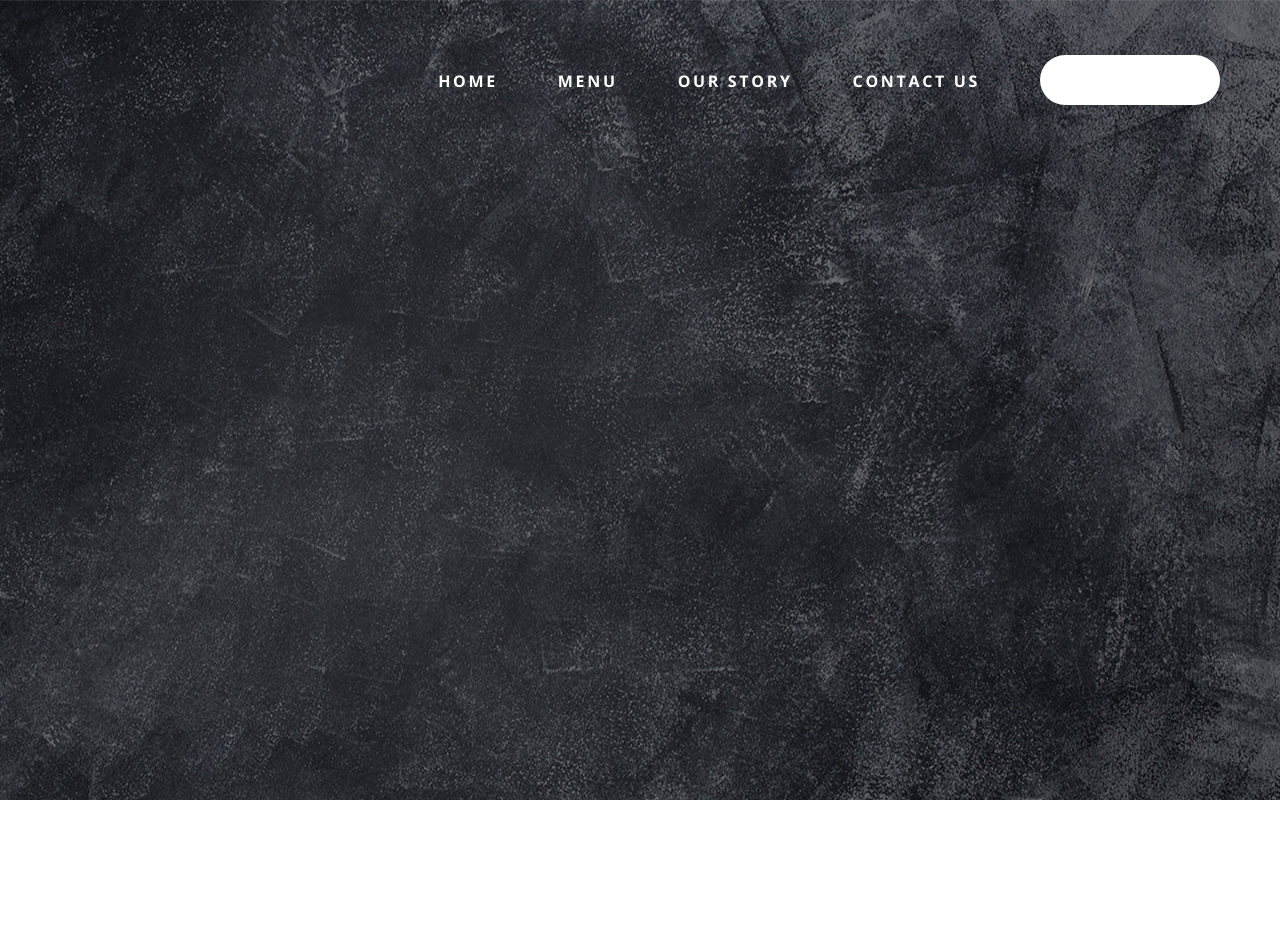
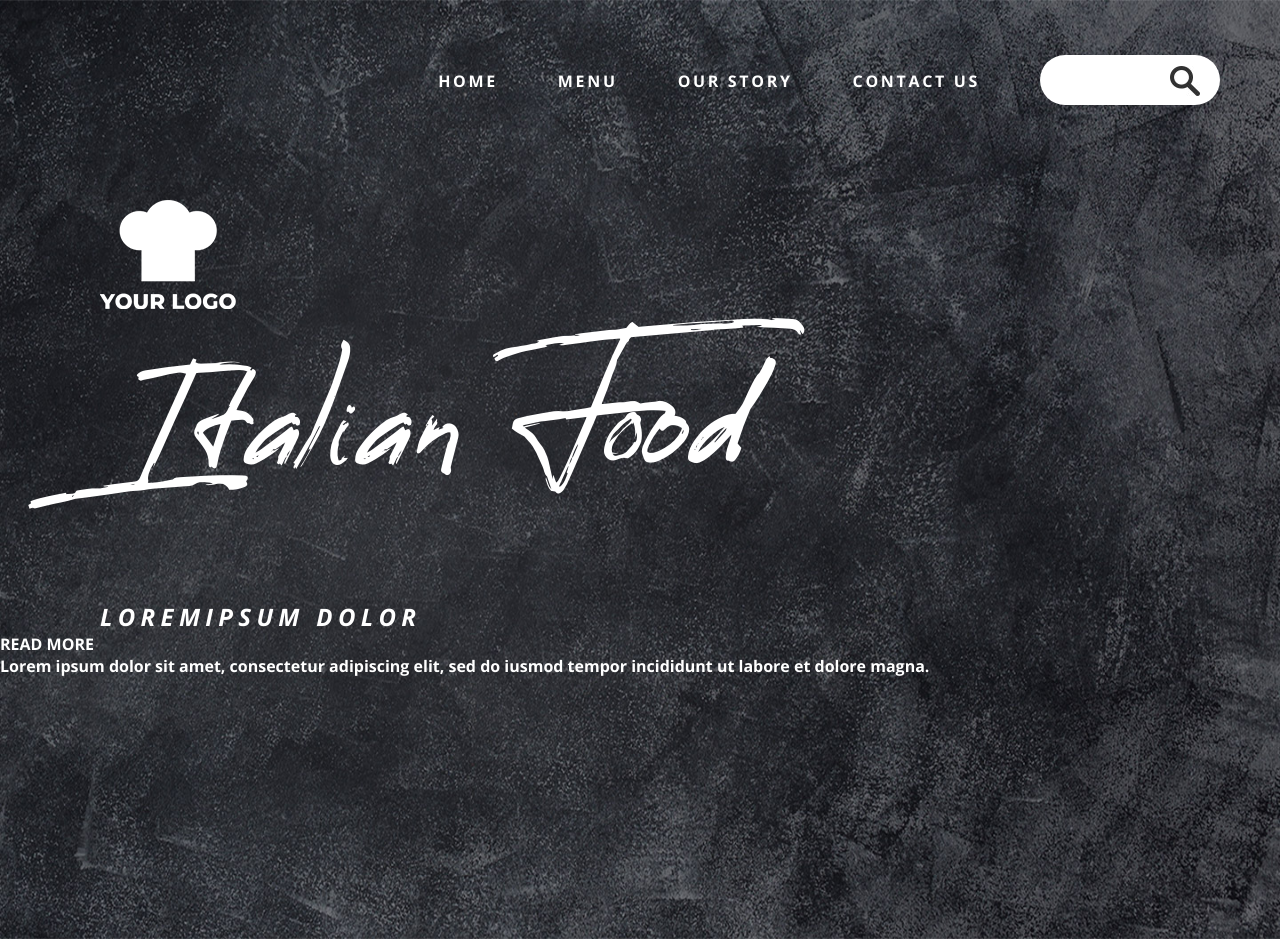
Before and after one commit to AveWycc220/italianFoodSite, a website: page index.html in a window 1280 px wide. Before the commit the page ends 800 px from the top, so only its background shows below. Drawn offline with nearby package versions, Linux system fonts and the light colour scheme.

Commit message:
feat (html&css): end menu and start left-bottom header

```diff
--- a/index.html
+++ b/index.html
@@ -11,19 +11,38 @@
     <header class="header">
         <div class="menu">
             <div class="menu_home">
-                HOME
+                <a href="#" class="link-menu">HOME</a>
             </div>
             <div class="menu_menu">
-                MENU
+                <a href="#" class="link-menu">MENU</a>
             </div>
             <div class="menu_our-story">
-                OUR STORY
+                <a href="#" class="link-menu">OUR STORY</a>
             </div>
             <div class="menu_contact-us">
-                CONTACT US
+                <a href="#" class="link-menu">CONTACT US</a>
             </div>
             <div class="menu_form">
-                <form action="search" class="search-form"></form>
+                <form action="search" class="search-form"><img src="img/header/search.jpg" class="search-image" alt="search"></form>
+            </div>
+        </div>
+        <div class="bottom-header">
+            <div class="left-bottom-header">
+                <div class="img">
+                    <img src="img/header/place_your_logo_here.png" alt="logo">
+                </div>
+                <div class="title">
+                    Italian Food
+                </div>
+                <div class="subtitle">
+                    LOREMIPSUM DOLOR
+                </div>
+                <div class="btn_read_more">
+                    READ MORE
+                </div>
+                <div class="text">
+                    Lorem ipsum dolor sit amet, consectetur adipiscing elit, sed do iusmod tempor incididunt ut labore et dolore magna.
+                </div>
             </div>
         </div>
     </header>
--- a/scss/_vars.scss
+++ b/scss/_vars.scss
@@ -1,3 +1,4 @@
 $path_img: '../img/';
 $font: 'Open Sans', sans-serif;
 $font-color: #ffffff;
+$font-size: 12pt;
--- a/scss/style.scss
+++ b/scss/style.scss
@@ -1,17 +1,19 @@
 @import "_vars.scss";
+@import "_fonts.scss";
 
 * {
     margin: 0;
+    color: $font-color;
 }
 
 .menu {
     display: flex;
     justify-content: flex-end;
     height: 100px;
+    font-size: 12pt;
     font-family: $font;
     font-weight: bold;
     letter-spacing: 2pt;
-    color: $font-color;
     text-align: right;
     @each $element in home, menu, our-story, contact-us, form {
         & .menu_#{$element} {
@@ -28,13 +30,54 @@
         color: black;
         width: 180px;
         height: 50px;
+
+        & .search-image{
+            padding-top: 11px;
+            padding-right: 20px;
+        }
     }
+
+    & .link-menu {
+        color: inherit;
+        text-decoration: none;
+
+        &:hover {
+            transition: color .5s linear;
+            color: darken($font-color, 20%);
+        }
+    }
+}
+
+.left-bottom-header {
+    display: flex;
+    flex-direction: column;
+    font-family: $font;
+    & .title {
+        font-family: 'Reey Regular', 'Open Sans', sans-serif;
+        font-size: 7 * $font-size;
+        padding-left: 90px;
+        padding-top: 40px;
+    }
+    & .img {
+        padding-top: 100px;
+        padding-left: 100px;
+    }
+
+    & .subtitle {
+        padding-top: 100px;
+        padding-left: 100px;
+        font-weight: bold;
+        font-style: italic;
+        font-size: 1.5 * $font-size;
+        letter-spacing: 4pt;
+    }
+
 }
 
 .header {
     background: url('#{$path_img}header/header_bg.jpg') no-repeat;
     background-size: 100%;
     width: 100%;
-    //height: 1056px;
-    height: 100vh;
+    height: 1056px;
+    //height: 100vh;
 }
```
Also changed, not shown: css/style.css, 1 other file.
